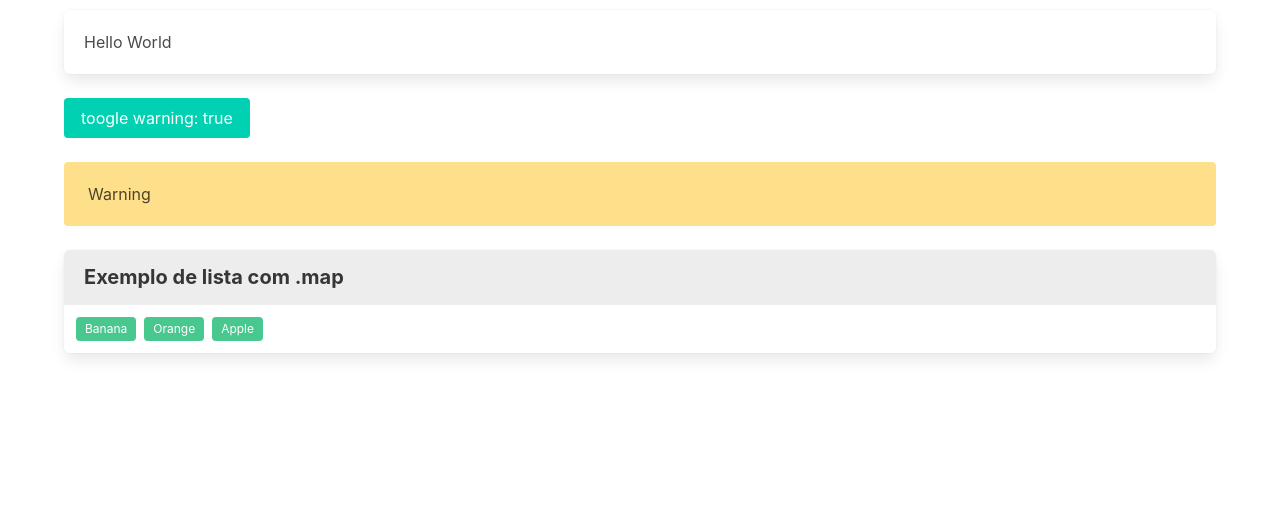
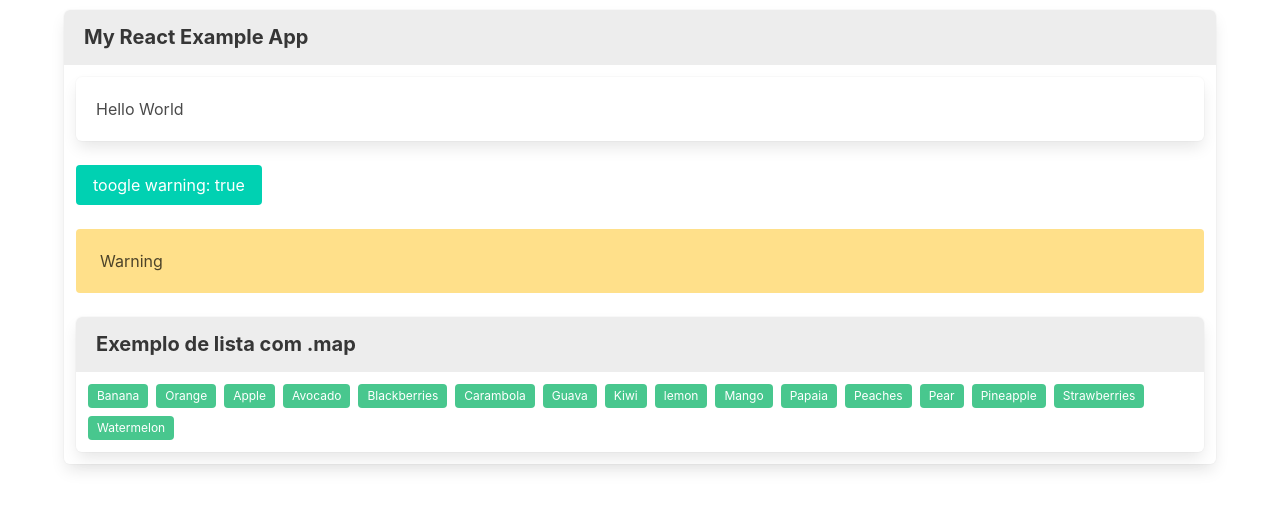
Before and after one commit to danielschmitz/react-bulma, a React (Create React App) app: page / in a window 1280 px wide. Shown: the top 510 px of the page. Built offline with nearby package versions, Linux system fonts and the light colour scheme.

Commit message:
more fruits

```diff
--- a/src/App.js
+++ b/src/App.js
@@ -10,7 +10,10 @@ import Tags from './components/tags'
 
 export default class App extends Component {
 
-  fruits = ['Banana', 'Orange', 'Apple'];
+  fruits = ['Banana', 'Orange', 'Apple', 'Avocado',
+    'Blackberries', 'Carambola', 'Guava', 'Kiwi', 'lemon', 'Mango',
+    'Papaia', 'Peaches', 'Pear', 'Pineapple', 'Strawberries', 'Watermelon'
+  ];
 
   constructor(props) {
     super(props)
@@ -30,6 +33,7 @@ export default class App extends Component {
   render() {
     return (
       <Container>
+        <Panel title="My React Example App">
           <Block>
             <Box>Hello World</Box>
           </Block>
@@ -44,7 +48,7 @@ export default class App extends Component {
               <Tags itens={this.fruits} />
             </Panel>
           </Block>
-
+        </Panel>
       </Container >
     )
   }
```
Lines whose indentation alone changed are shown as unchanged.
